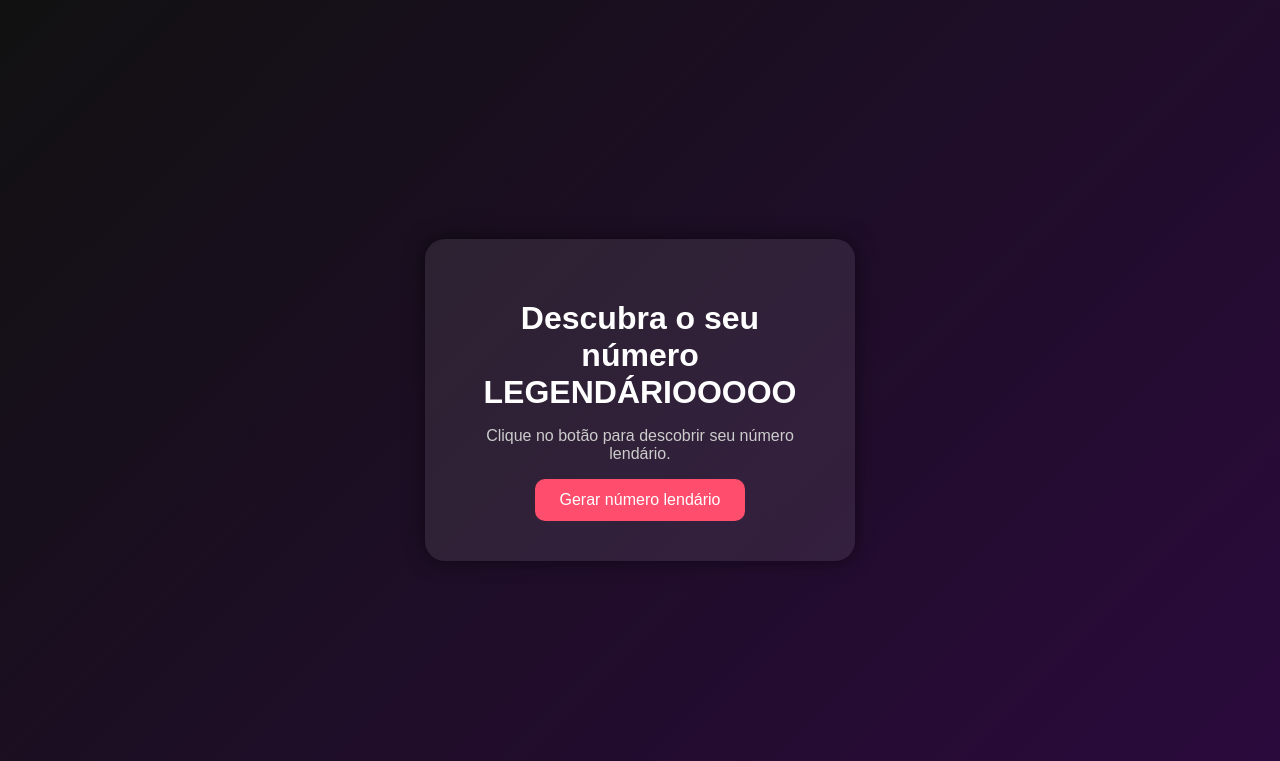
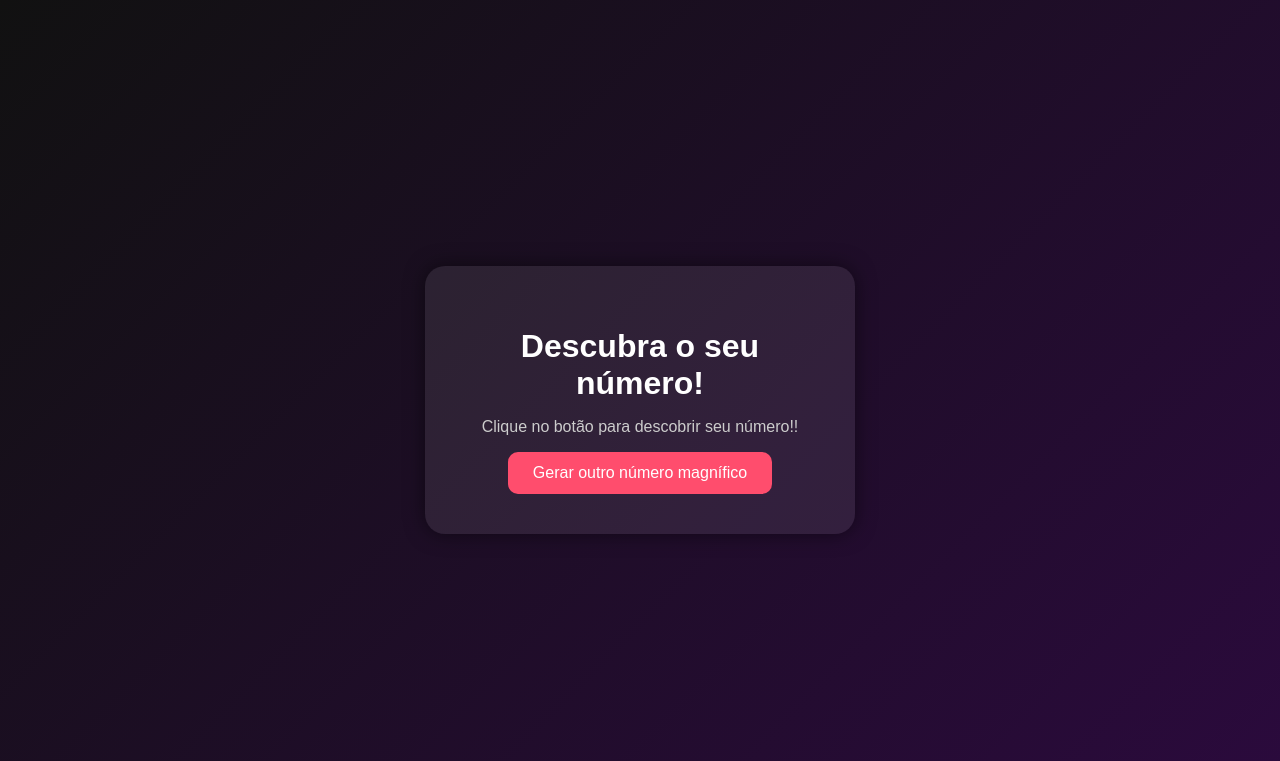
Before and after one commit to strokegx/projeto1, a Flask app: page / in a window 1280 px wide. Shown: the top 761 px of the page. Run offline with Flask 3, Linux system fonts and the light colour scheme.

Commit message:
mensagem do commit

```diff
--- a/projeto1/templates/index.html
+++ b/projeto1/templates/index.html
@@ -15,19 +15,19 @@
 
 <div class="container">
 
-<h1>Descubra o seu número LEGENDÁRIOOOOO</h1>
+<h1>Descubra o seu número!</h1>
 
-<p>Clique no botão para descobrir seu número lendário.</p>
+<p>Clique no botão para descobrir seu número!!</p>
 
 {% if numero %}
 <div id="numero">
 {{ numero }}
-<h6>Wow... QUE NUMERO LEGENDÁRIO!!</h6>
+<h6>Wow... QUE NUMERO MAGNÍFICO!!</h6>
 </div>
 {% endif %}
 
 <form method="post">
-<button type="submit">Gerar número lendário</button>
+<button type="submit">Gerar outro número magnífico</button>
 </form>
 
 </div>
```
